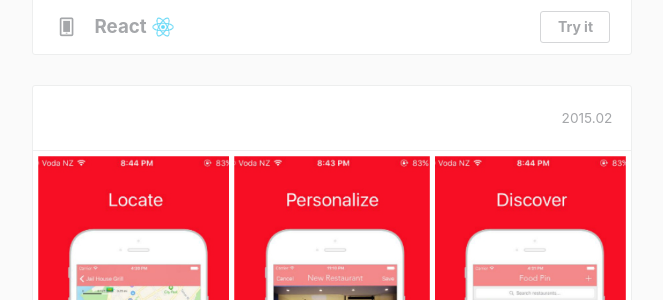
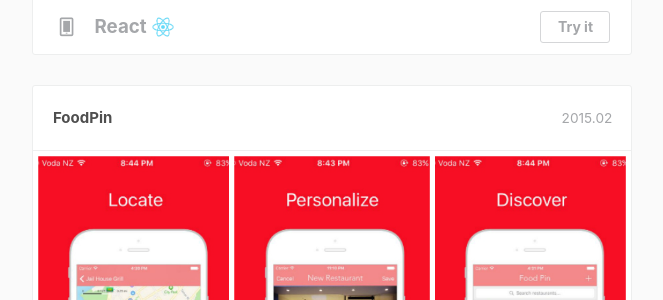
Before and after one commit to Jane27/jane27.github.io, a Jekyll site: the page built from portfolio/index.html, in a window 1280 px wide and 900 px high, scrolled down 821 px. Shown: the part 152-452 px from the top of the window, without its empty margins (308-971 px from the left). Built offline with Jekyll 4.4.1, drawn with Linux system fonts in a browser that asks for light colours; nearby versions of some CDN libraries; comment, search, counter and statistics services are not loaded.

Commit message:
Fix typo error

```diff
--- a/portfolio/index.html
+++ b/portfolio/index.html
@@ -43,7 +43,7 @@
 					</li>
 					<li>
 						<div class="cbp_tmlabel">
-							<h2 id="busyweek"FoodPin></h2>
+							<h2 id="busyweek">FoodPin</h2>
 							<time>2015.02</time>
 							<img src="images/foodpin.jpg">
 							<ul>
```
